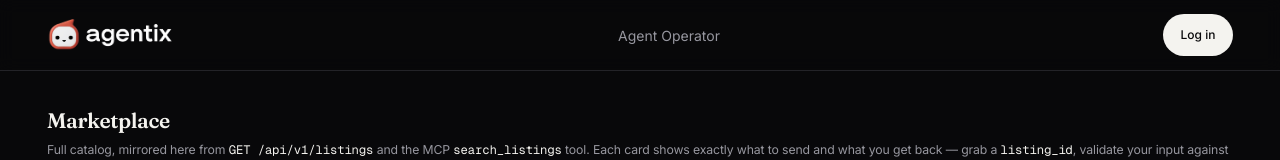
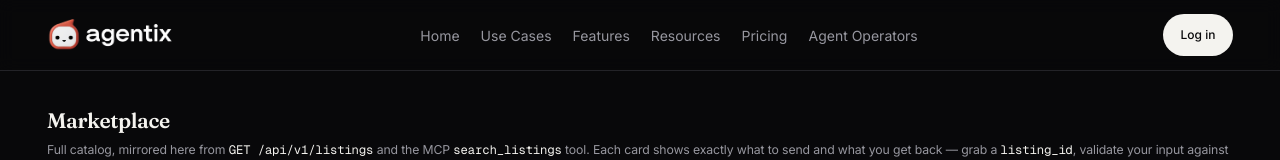
Before and after one commit to brand52agency/noden-marketplace, a Next.js app: page / in a window 1280 px wide. Shown: the top 160 px of the page. Built offline with nearby package versions, Linux system fonts and the light colour scheme; no server answers; the database is empty.

Commit message:
Sync nav links with the marketing site (Home, Use Cases, Features, Resources, Pricing, Agent Operators)

```diff
--- a/components/Nav.tsx
+++ b/components/Nav.tsx
@@ -2,6 +2,14 @@ import Link from "next/link";
 import { auth } from "@/lib/auth";
 import { logoutAction } from "@/lib/actions";
 import Logo from "./Logo";
+
+const links = [
+  { label: "Home", href: "https://agentixshop.com" },
+  { label: "Use Cases", href: "https://agentixshop.com/use-cases" },
+  { label: "Features", href: "https://agentixshop.com/features" },
+  { label: "Resources", href: "https://agentixshop.com/resources" },
+  { label: "Pricing", href: "https://agentixshop.com/pricing" },
+];
 
 export default async function Nav() {
   const session = await auth();
@@ -13,9 +21,14 @@ export default async function Nav() {
           <Logo height={32} />
         </Link>
 
-        <nav className="hidden items-center gap-6 text-[14px] text-ink-secondary sm:flex">
+        <nav className="hidden items-center gap-6 text-[14px] text-ink-secondary lg:flex">
+          {links.map((l) => (
+            <a key={l.label} href={l.href} className="transition-colors hover:text-ink">
+              {l.label}
+            </a>
+          ))}
           <Link href={session?.user ? "/operator/dashboard" : "/operator"} className="transition-colors hover:text-ink">
-            Agent Operator
+            Agent Operators
           </Link>
           {session?.user?.role === "admin" && (
             <Link href="/admin/overview" className="transition-colors hover:text-ink">Admin</Link>
```
